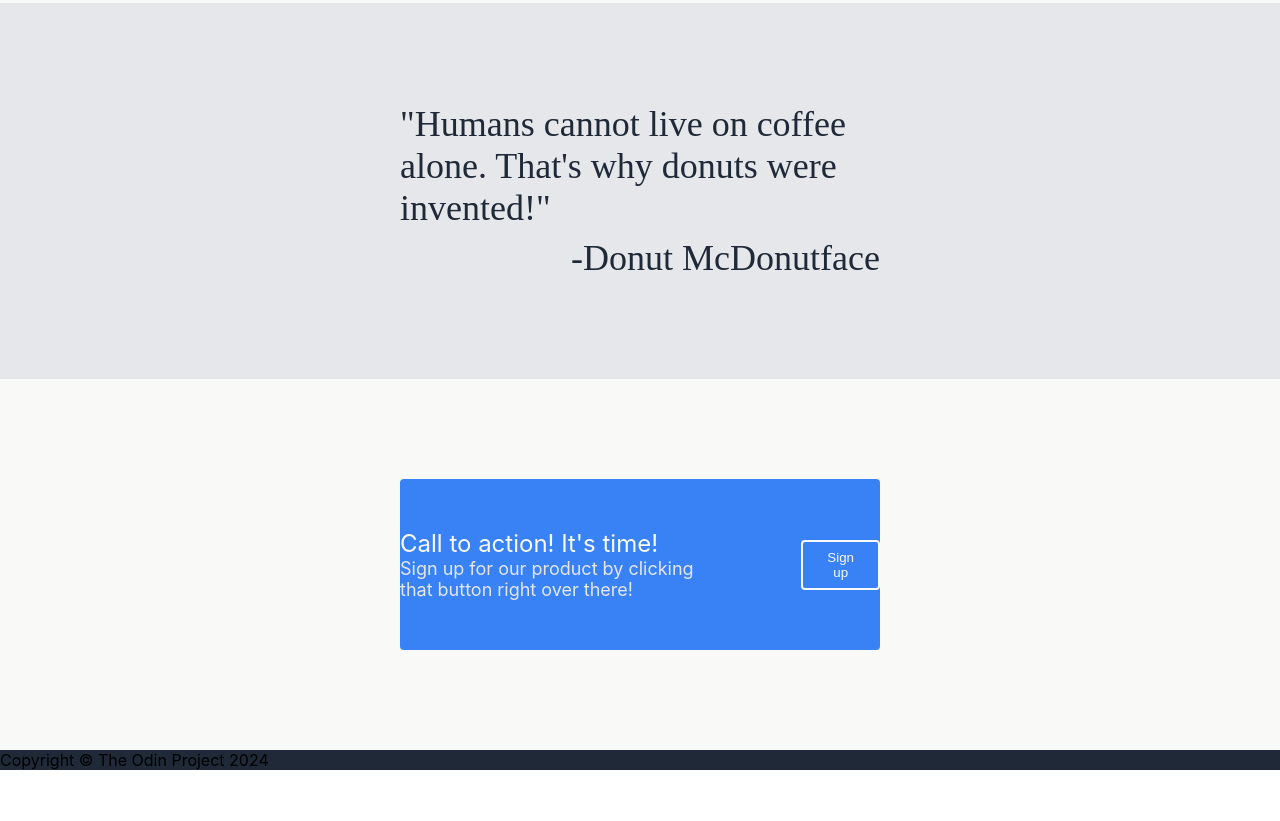
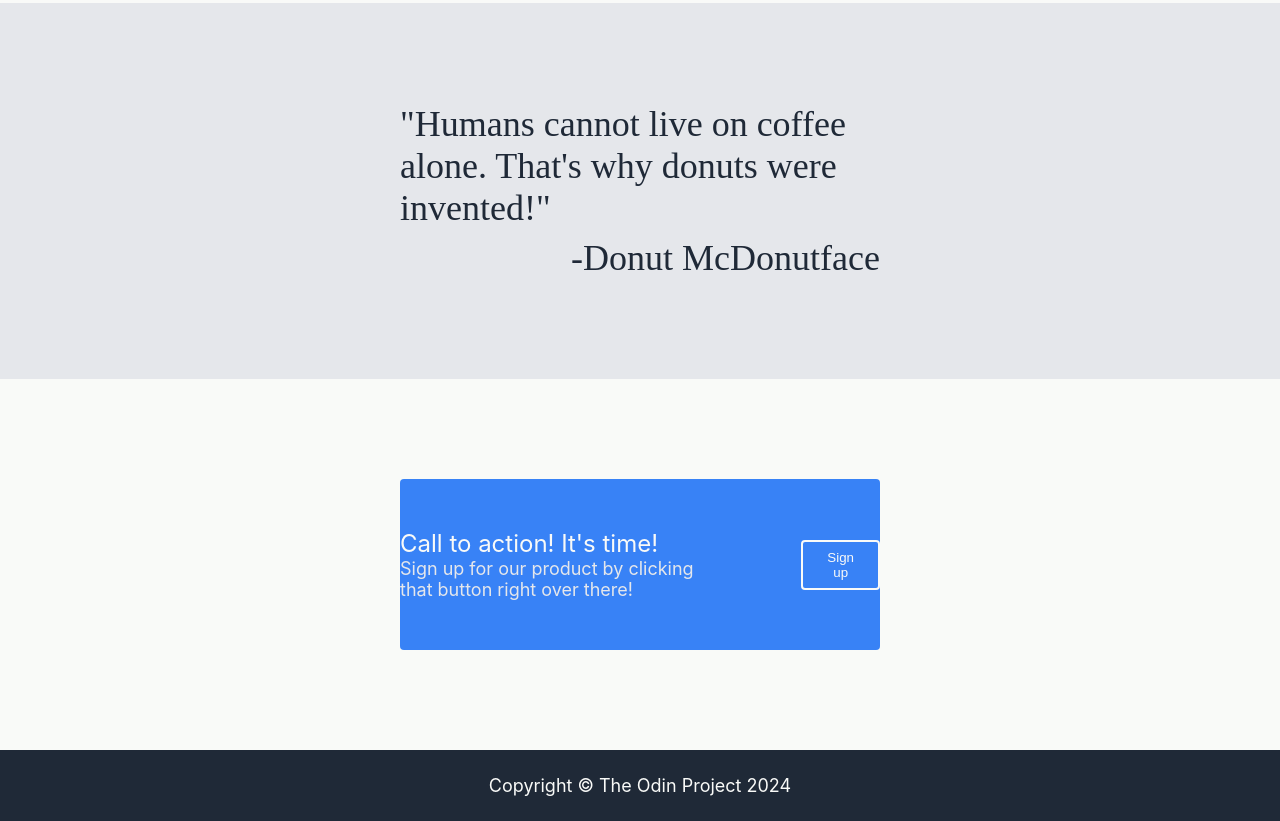
Before and after one commit to CatFromHe-Man/odin-landing-page, a plain HTML site: page index.html in a window 1280 px wide. Shown: the part 1061-1882 px from the top of the page. Before the commit the page ends 1831 px from the top, so only its background shows below. Drawn offline with Linux system fonts and the light colour scheme.

Commit message:
The layout and content of the landing page is mostly done

```diff
--- a/index.html
+++ b/index.html
@@ -14,8 +14,8 @@
         <img class="title" src="./images/dunkin.jpeg" alt="dunk">
         <ul class="titlelinks">
             <li><a href="#">Link one</a></li>
-            <li><a href="#">Link one</a></li>
-            <li><a href="#">Link one</a></li>
+            <li><a href="#">Link two</a></li>
+            <li><a href="#">Link three</a></li>
         </ul>
     </div>
 
--- a/styles.css
+++ b/styles.css
@@ -90,10 +90,7 @@ ul {
     max-width: 440px;
 }
 
-.footer {
-    margin-top: auto;
-    background-color: #1f2937;
-}
+
 
 .imagebox {
     display: flex;
@@ -222,3 +219,18 @@ ul {
     border-radius: 4px;
     padding: 8px 24px;
 }
+
+
+.footer {
+    display: flex;
+    margin-top: auto;
+    background-color: #1f2937;
+    justify-content: center;
+    padding-left: 400px;
+    padding-right: 400px;
+    padding-top: 25px;
+    padding-bottom: 25px;
+    color: #f9faf8;
+    font-size: 18px;
+
+}
```
